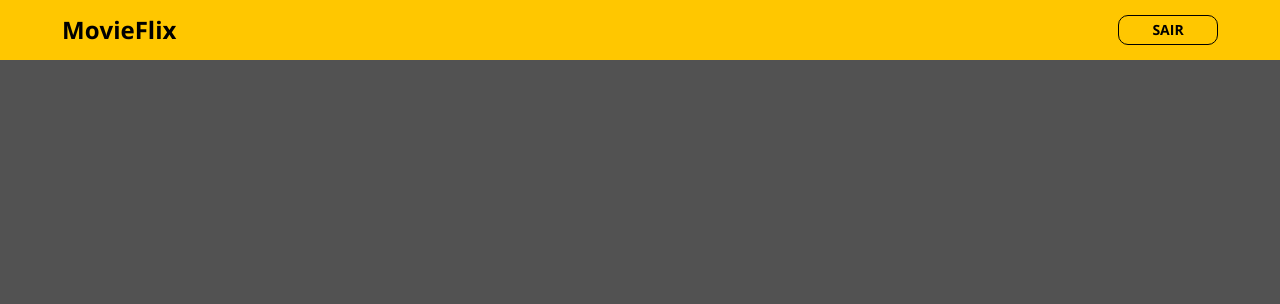
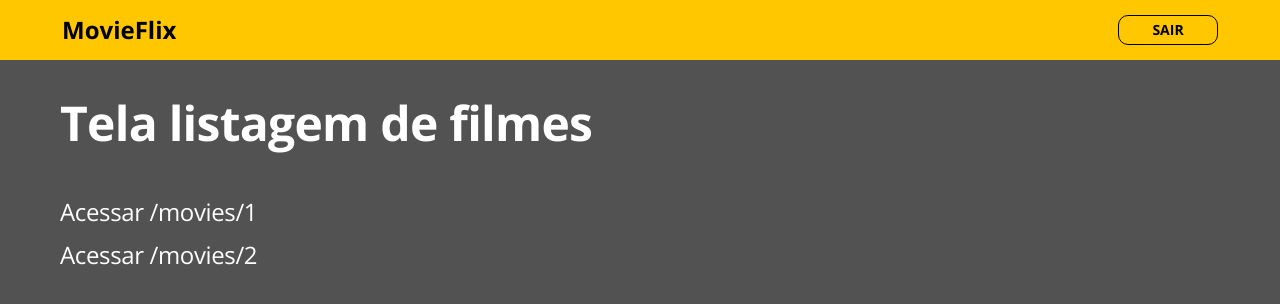
Before and after one commit to ruiprj/projeto-devsuperior-desafio-cap-03, a React (Create React App) app: page /movies in a window 1280 px wide. Shown: the top 304 px of the page. Built offline with nearby package versions, Linux system fonts and the light colour scheme; the HTML template or start-up script is replaced by a standard one.

Commit message:
MovieCatalog page completed (layout)

```diff
--- a/src/Routes.tsx
+++ b/src/Routes.tsx
@@ -1,5 +1,6 @@
 import Navbar from 'components/Navbar';
 import Home from 'pages/Home';
+import MovieCatalog from 'pages/Private/MovieCatalog';
 import { BrowserRouter, Route, Switch } from 'react-router-dom';
 
 const Routes = () => (
@@ -11,6 +12,10 @@ const Routes = () => (
         <Home />
       </Route>
 
+      <Route path="/movies">
+        <MovieCatalog />
+      </Route>
+
       {/* <Route path="/githubsearch">
         <GitHubSearch />
       </Route> */}
--- /dev/null
+++ b/src/pages/Private/MovieCatalog/index.tsx
@@ -0,0 +1,16 @@
+import './styles.css';
+
+const MovieCatalog = () => {
+    return (
+        <div className="catalog-container">
+            <h2>Tela listagem de filmes</h2>
+
+            <div className="link-container">
+                <a href="#">Acessar /movies/1</a>
+                <a href="#">Acessar /movies/2</a>
+            </div>
+        </div>
+    );
+}
+
+export default MovieCatalog;
--- /dev/null
+++ b/src/pages/Private/MovieCatalog/styles.css
@@ -0,0 +1,66 @@
+.catalog-container {
+    padding: 30px;
+}
+
+.catalog-container h2 {
+    margin: 0;
+    font-style: normal;
+    font-weight: 700;
+    font-size: 24px;
+    line-height: 33px;
+    letter-spacing: -0.015em;
+    color: #FFFFFF;
+}
+
+.link-container {
+    display: flex;
+    flex-direction: column;
+    margin-top: 50px;
+}
+
+.link-container a {
+    font-style: normal;
+    font-weight: 400;
+    font-size: 18px;
+    line-height: 25px;
+    letter-spacing: -0.015em;
+    color: #FFFFFF;
+
+    margin-bottom: 10px;
+}
+
+@media (min-width: 576px) {
+    .catalog-container {
+        padding-left: 35px;
+        padding-right: 35px;
+    }
+}
+
+@media (min-width: 768px) {
+    .catalog-container {
+        padding-left: 40px;
+        padding-right: 40px;
+    }
+}
+
+@media (min-width: 1200px) {
+    .catalog-container {
+        padding-left: 60px;
+        padding-right: 60px;
+    }
+
+    .catalog-container h2 {
+        font-size: 48px;
+        line-height: 65px;
+    }
+
+    .link-container {
+        margin-top: 40px;
+    }
+
+    .link-container a {
+        font-size: 24px;
+        line-height: 33px;
+    }
+
+}
```
